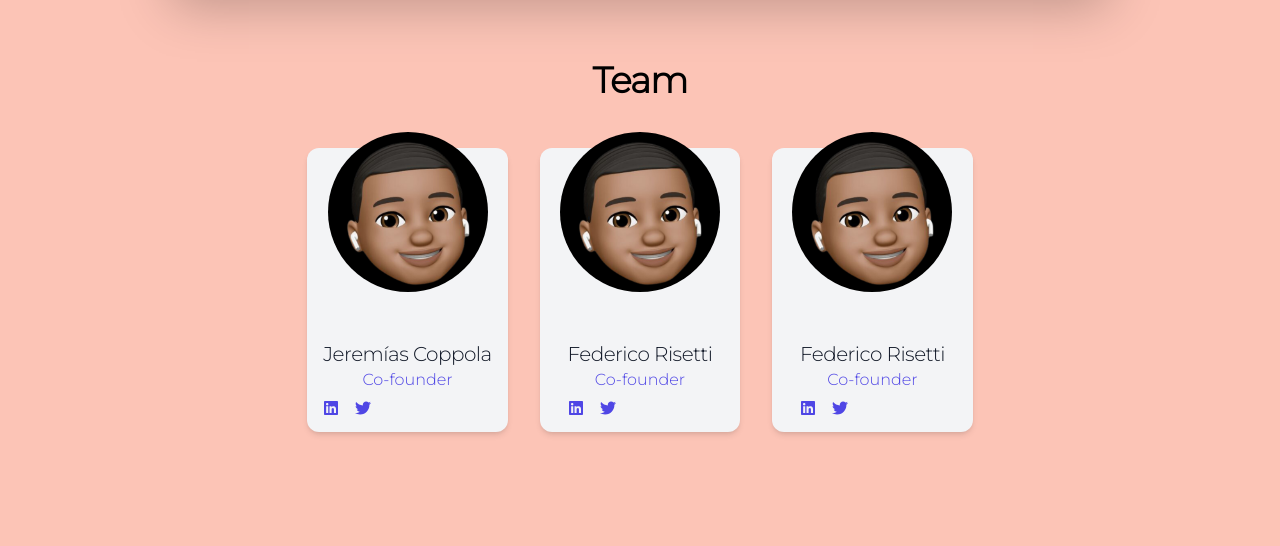
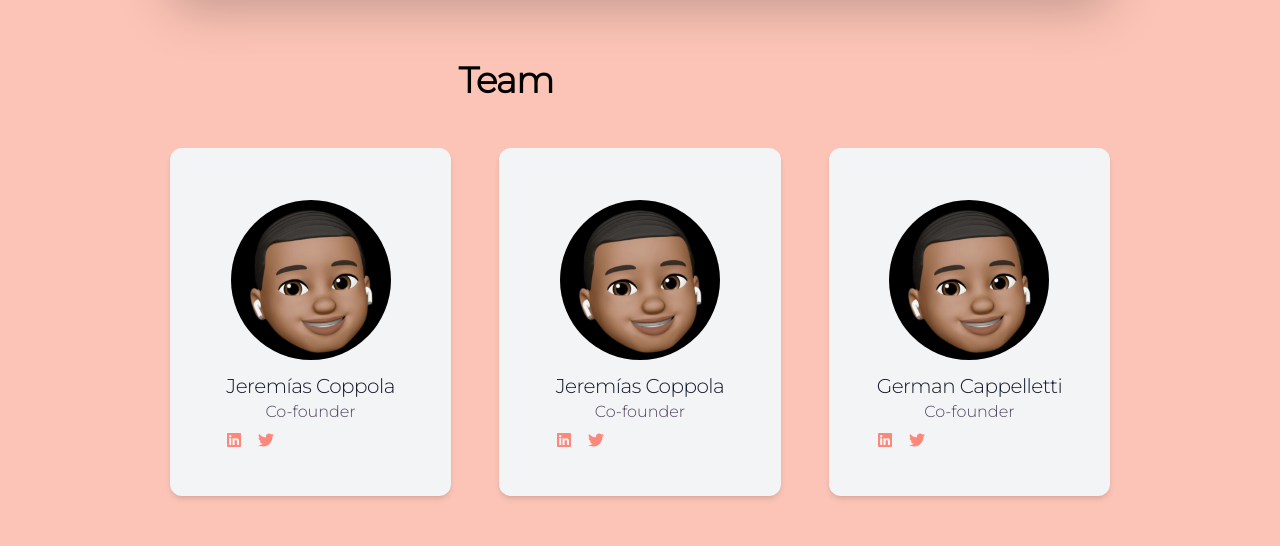
Before and after one commit to risettifede/Karrot, a React (Vite) app: page / in a window 1280 px wide. Shown: the part 1700-2246 px from the top of the page. Built offline with nearby package versions, Linux system fonts and the light colour scheme.

Commit message:
Team/done

```diff
--- a/src/components/Landing/Team.jsx
+++ b/src/components/Landing/Team.jsx
@@ -8,12 +8,12 @@ const founders = [
     imageUrl: photo,
   },
   {
-    name: 'Federico Risetti',
+    name: 'Jeremías Coppola',
     role: 'Co-founder',
     imageUrl: photo,
   },
   {
-    name: 'Federico Risetti',
+    name: 'German Cappelletti',
     role: 'Co-founder',
     imageUrl: photo,
   },
@@ -30,14 +30,14 @@ export default function Team() {
           <p className='mt-6 text-lg leading-8 text-gray-600'></p>
         </div>
 
-        <div className='grid grid-cols-1 md:grid-cols-2 lg:grid-cols-2 xl:grid-cols-3 align-center gap-8'>
+        <div className='grid grid-cols-1 md:grid-cols-2 lg:grid-cols-2 xl:grid-cols-3 align-center gap-12'>
           {founders.map((person) => (
             <div
               key={person.name}
-              className='card bg-gray-100 p-4 rounded-xl shadow-md hover:shadow-lg hover:scale-105 transition-all duration-300 flex flex-col items-center'
+              className='card bg-gray-100 p-12 rounded-xl shadow-md hover:shadow-lg hover:scale-105 transition-all duration-300 flex flex-col items-center'
             >
               <img
-                className='h-40 w-40 mb-4 rounded-full object-cover transform -translate-y-8'
+                className='h-40 w-40 mb-4 rounded-full object-cover transform translate-y-1'
                 src={person.imageUrl}
                 alt={person.name}
               />
@@ -45,15 +45,15 @@ export default function Team() {
                 <h3 className='text-xl font-semibold leading-7 tracking-tight text-gray-900'>
                   {person.name}
                 </h3>
-                <p className='text-md font-semibold leading-6 text-indigo-600'>
+                <p className='text-md font-semibold leading-6 text-violet'>
                   {person.role}
                 </p>
                 <div className='flex mt-2 space-x-4'>
                   <a href='#' target='_blank' rel='noopener noreferrer'>
-                    <FaLinkedin className='text-indigo-600 hover:text-indigo-800' />
+                    <FaLinkedin className='text-bubble hover:text-violet transition ease-in-out duration-300' />
                   </a>
                   <a href='#' target='_blank' rel='noopener noreferrer'>
-                    <FaTwitter className='text-indigo-600 hover:text-indigo-800' />
+                    <FaTwitter className='text-bubble hover:text-violet transition ease-in-out duration-300' />
                   </a>
                 </div>
               </div>
```
